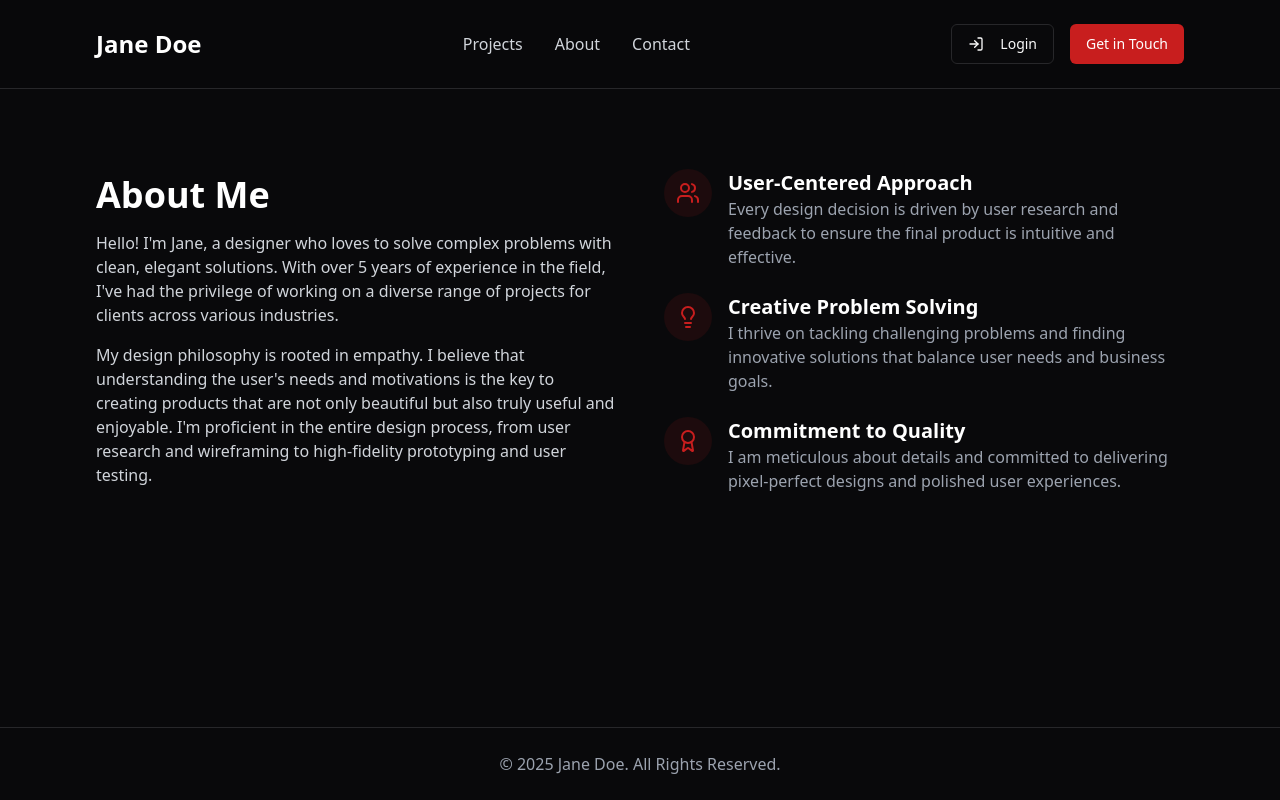
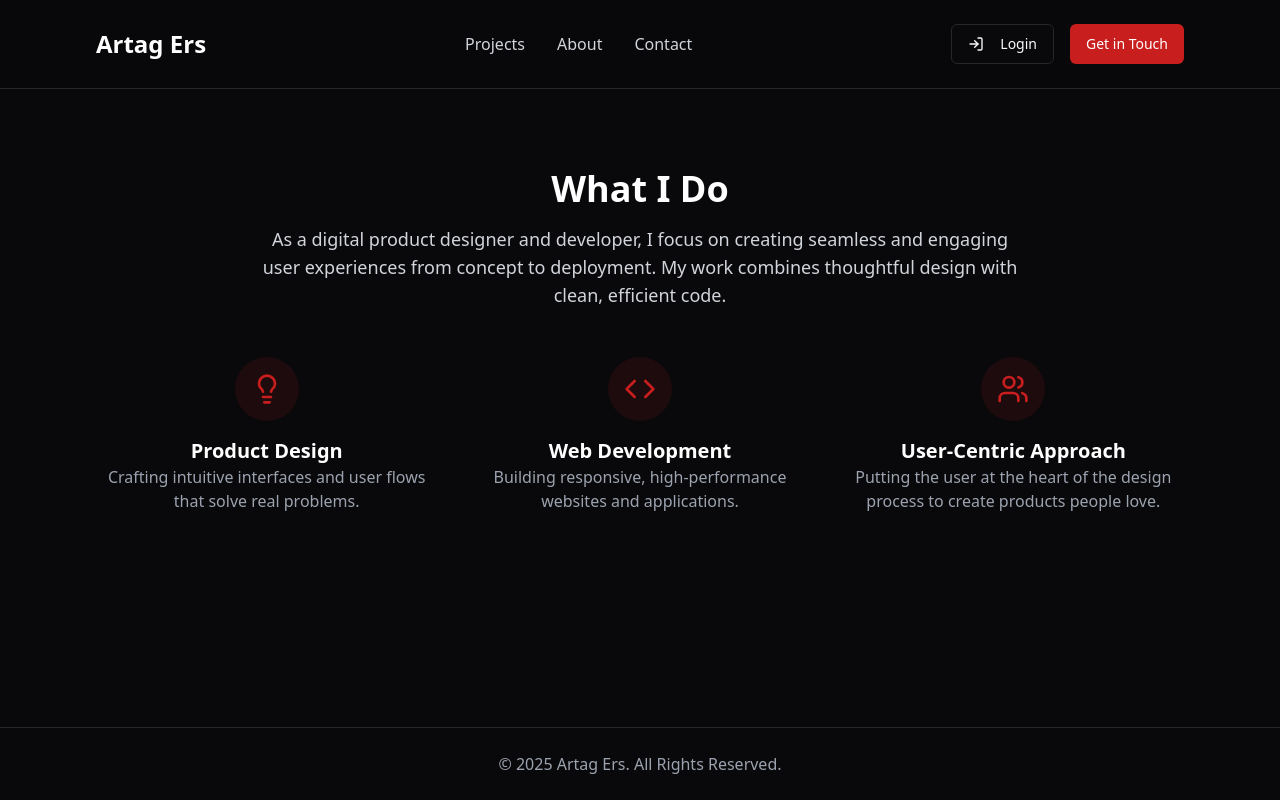
Before and after one commit to artagersgrigoryan/portfolio-test, a React (Vite) app: page /about in a window 1280 px wide. Built offline with nearby package versions, Linux system fonts and the light colour scheme.

Commit message:
[dyad] Personalizing portfolio with user's content - wrote 6 file(s)

```diff
--- a/src/components/About.tsx
+++ b/src/components/About.tsx
@@ -1,44 +1,41 @@
-import { Award, Lightbulb, Users } from "lucide-react";
+import { Code, Lightbulb, Users } from "lucide-react";
 
 export const About = () => {
   return (
     <section id="about" className="py-20 px-4 md:px-8 lg:px-16">
-      <div className="container mx-auto grid md:grid-cols-2 gap-12 items-center">
-        <div>
-          <h2 className="text-4xl font-bold text-white mb-4">About Me</h2>
-          <p className="text-gray-300 mb-4">
-            Hello! I'm Jane, a designer who loves to solve complex problems with clean, elegant solutions. With over 5 years of experience in the field, I've had the privilege of working on a diverse range of projects for clients across various industries.
-          </p>
-          <p className="text-gray-300">
-            My design philosophy is rooted in empathy. I believe that understanding the user's needs and motivations is the key to creating products that are not only beautiful but also truly useful and enjoyable. I'm proficient in the entire design process, from user research and wireframing to high-fidelity prototyping and user testing.
-          </p>
+      <div className="container mx-auto">
+        <div className="text-center mb-12">
+            <h2 className="text-4xl font-bold text-white mb-4">What I Do</h2>
+            <p className="text-lg text-gray-300 max-w-3xl mx-auto">
+                As a digital product designer and developer, I focus on creating seamless and engaging user experiences from concept to deployment. My work combines thoughtful design with clean, efficient code.
+            </p>
         </div>
-        <div className="space-y-6">
-          <div className="flex items-start gap-4">
-            <div className="bg-primary/10 text-primary p-3 rounded-full">
-              <Users className="h-6 w-6" />
+        <div className="grid md:grid-cols-3 gap-8">
+          <div className="flex flex-col items-center text-center gap-4">
+            <div className="bg-primary/10 text-primary p-4 rounded-full">
+              <Lightbulb className="h-8 w-8" />
             </div>
             <div>
-              <h3 className="text-xl font-bold text-white">User-Centered Approach</h3>
-              <p className="text-gray-400">Every design decision is driven by user research and feedback to ensure the final product is intuitive and effective.</p>
+              <h3 className="text-xl font-bold text-white">Product Design</h3>
+              <p className="text-gray-400">Crafting intuitive interfaces and user flows that solve real problems.</p>
             </div>
           </div>
-          <div className="flex items-start gap-4">
-            <div className="bg-primary/10 text-primary p-3 rounded-full">
-              <Lightbulb className="h-6 w-6" />
+          <div className="flex flex-col items-center text-center gap-4">
+            <div className="bg-primary/10 text-primary p-4 rounded-full">
+              <Code className="h-8 w-8" />
             </div>
             <div>
-              <h3 className="text-xl font-bold text-white">Creative Problem Solving</h3>
-              <p className="text-gray-400">I thrive on tackling challenging problems and finding innovative solutions that balance user needs and business goals.</p>
+              <h3 className="text-xl font-bold text-white">Web Development</h3>
+              <p className="text-gray-400">Building responsive, high-performance websites and applications.</p>
             </div>
           </div>
-          <div className="flex items-start gap-4">
-            <div className="bg-primary/10 text-primary p-3 rounded-full">
-              <Award className="h-6 w-6" />
+          <div className="flex flex-col items-center text-center gap-4">
+            <div className="bg-primary/10 text-primary p-4 rounded-full">
+              <Users className="h-8 w-8" />
             </div>
             <div>
-              <h3 className="text-xl font-bold text-white">Commitment to Quality</h3>
-              <p className="text-gray-400">I am meticulous about details and committed to delivering pixel-perfect designs and polished user experiences.</p>
+              <h3 className="text-xl font-bold text-white">User-Centric Approach</h3>
+              <p className="text-gray-400">Putting the user at the heart of the design process to create products people love.</p>
             </div>
           </div>
         </div>
--- a/src/components/Contact.tsx
+++ b/src/components/Contact.tsx
@@ -1,21 +1,21 @@
 import { Button } from "@/components/ui/button";
-import { Github, Linkedin, Twitter } from "lucide-react";
+import { Dribbble, Github, Linkedin } from "lucide-react";
 
 export const Contact = () => {
   return (
     <section id="contact" className="py-20 px-4 md:px-8 lg:px-16 bg-card">
       <div className="container mx-auto text-center">
-        <h2 className="text-4xl font-bold text-white mb-4">Let's Create Something Amazing</h2>
+        <h2 className="text-4xl font-bold text-white mb-4">Let's build something great together</h2>
         <p className="text-lg text-gray-300 max-w-2xl mx-auto mb-8">
-          I'm currently available for freelance projects and full-time opportunities. If you have a project in mind or just want to say hello, feel free to get in touch.
+          Have a project in mind? I'm currently available for freelance work. Let's talk.
         </p>
         <Button size="lg" asChild>
-          <a href="mailto:hello@janedoe.com">hello@janedoe.com</a>
+          <a href="mailto:hello@artagers.com">hello@artagers.com</a>
         </Button>
         <div className="flex justify-center gap-6 mt-12">
-          <a href="#" className="text-gray-400 hover:text-primary transition-colors"><Twitter className="h-8 w-8" /></a>
-          <a href="#" className="text-gray-400 hover:text-primary transition-colors"><Github className="h-8 w-8" /></a>
-          <a href="#" className="text-gray-400 hover:text-primary transition-colors"><Linkedin className="h-8 w-8" /></a>
+          <a href="https://dribbble.com/ArtagErs" target="_blank" rel="noopener noreferrer" className="text-gray-400 hover:text-primary transition-colors"><Dribbble className="h-8 w-8" /></a>
+          <a href="https://github.com/ArtagErs" target="_blank" rel="noopener noreferrer" className="text-gray-400 hover:text-primary transition-colors"><Github className="h-8 w-8" /></a>
+          <a href="https://www.linkedin.com/in/artagers/" target="_blank" rel="noopener noreferrer" className="text-gray-400 hover:text-primary transition-colors"><Linkedin className="h-8 w-8" /></a>
         </div>
       </div>
     </section>
--- a/src/components/Footer.tsx
+++ b/src/components/Footer.tsx
@@ -2,7 +2,7 @@ export const Footer = () => {
   return (
     <footer className="py-6 px-4 md:px-8 lg:px-16 border-t border-border">
       <div className="container mx-auto text-center text-gray-400">
-        <p>&copy; {new Date().getFullYear()} Jane Doe. All Rights Reserved.</p>
+        <p>&copy; {new Date().getFullYear()} Artag Ers. All Rights Reserved.</p>
       </div>
     </footer>
   );
--- a/src/components/Header.tsx
+++ b/src/components/Header.tsx
@@ -18,7 +18,7 @@ export const Header = () => {
     <header className="py-6 px-4 md:px-8 lg:px-16 bg-background/80 sticky top-0 z-50 backdrop-blur-sm border-b border-border">
       <div className="container mx-auto flex justify-between items-center">
         <Link to="/" className="text-2xl font-bold text-white">
-          Jane Doe
+          Artag Ers
         </Link>
         <nav className="hidden md:flex items-center space-x-8">
           <Link to="/projects" className="text-gray-300 hover:text-primary transition-colors">
@@ -54,7 +54,7 @@ export const Header = () => {
                 </Link>
               </Button>
               <Button asChild>
-                  <a href="mailto:hello@janedoe.com">Get in Touch</a>
+                  <a href="mailto:hello@artagers.com">Get in Touch</a>
               </Button>
             </>
           )}
@@ -88,7 +88,7 @@ export const Header = () => {
                       </Link>
                     </Button>
                     <Button asChild>
-                        <a href="mailto:hello@janedoe.com">Get in Touch</a>
+                        <a href="mailto:hello@artagers.com">Get in Touch</a>
                     </Button>
                   </div>
                 )}
--- a/src/components/Hero.tsx
+++ b/src/components/Hero.tsx
@@ -60,15 +60,15 @@ export const Hero = () => {
           className="text-4xl md:text-6xl lg:text-7xl font-bold text-white leading-tight mb-4"
           variants={itemVariants}
         >
-          Crafting Digital Experiences that
+          Artag Ers
           <br />
-          <span className="text-primary">Inspire & Engage</span>
+          <span className="text-primary">Digital Product Designer & Developer</span>
         </motion.h1>
         <motion.p
           className="text-lg md:text-xl text-gray-300 max-w-2xl mx-auto mb-8"
           variants={itemVariants}
         >
-          I'm Jane Doe, a passionate UX/UI designer dedicated to creating intuitive, beautiful, and user-centered designs that solve real-world problems.
+          I design and code beautifully simple things, and I love what I do.
         </motion.p>
         <motion.div
           className="flex justify-center gap-4"
--- a/src/components/Projects.tsx
+++ b/src/components/Projects.tsx
@@ -47,9 +47,9 @@ export const Projects = () => {
   return (
     <section id="projects" className="py-20 px-4 md:px-8 lg:px-16 bg-card">
       <div className="container mx-auto">
-        <h2 className="text-4xl font-bold text-white text-center mb-4">My Work</h2>
+        <h2 className="text-4xl font-bold text-white text-center mb-4">Selected Work</h2>
         <p className="text-lg text-gray-300 text-center max-w-2xl mx-auto mb-12">
-          Here are some of the projects I'm proud to have worked on. Each one was a unique challenge and a learning experience.
+          Here are a few projects I've worked on recently. Want to see more? Email me.
         </p>
         <div className="grid md:grid-cols-2 gap-8">
           {loading ? (
```
